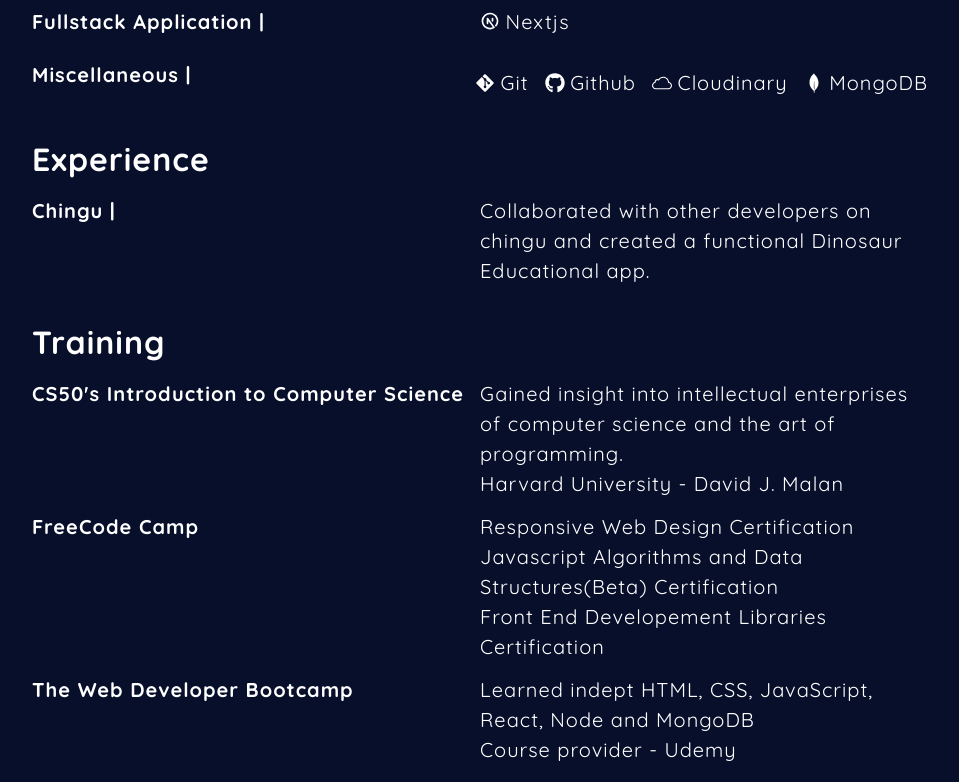
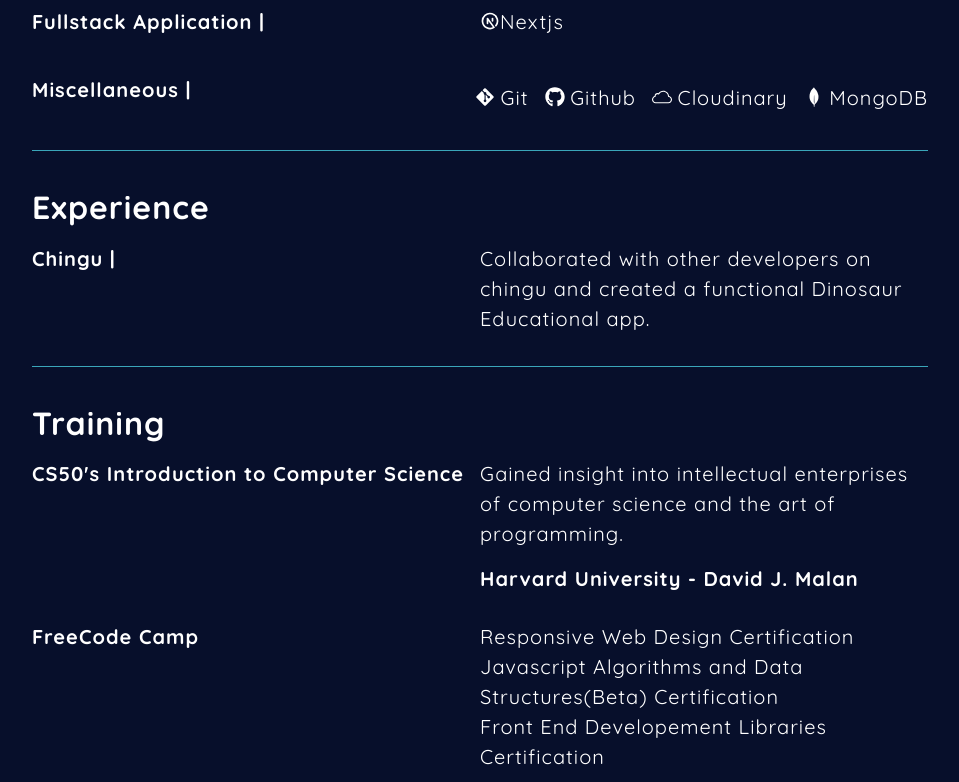
Before and after one commit to jonahunuafe/portfolio-react, a React (Vite) app: page /resume in a window 1280 px wide. Shown: the part 240-1022 px from the top of the page, without its empty margins (160-1119 px from the left). Built offline with nearby package versions, Linux system fonts and the light colour scheme.

Commit message:
more styling

```diff
--- a/src/components/Resume/Resume.jsx
+++ b/src/components/Resume/Resume.jsx
@@ -35,7 +35,7 @@ function MyResume() {
             </div>
         </header>
         <div className={classes.resume}>
-            <div className={classes.leftSide}>
+
                 <div className={classes.skills}>
                     <h1>Skills</h1>
                     <div className={classes.expanded}>
@@ -81,8 +81,8 @@ function MyResume() {
                         <h3>CS50's Introduction to Computer Science</h3>
                         <p>
                             Gained insight into intellectual enterprises of computer science and
-                            the art of programming.
-                            <br />Harvard University - David J. Malan
+                            the art of programming. <br />
+                            <span>Harvard University - David J. Malan</span>
                         </p>
                     </div>
                     <div className={classes.expanded}>
@@ -97,14 +97,15 @@ function MyResume() {
                         <h3>The Web Developer Bootcamp</h3>
                         <p>
                             Learned indept HTML, CSS, JavaScript, React, Node and MongoDB <br />
-                            Course provider - Udemy
+                            <span>Course provider - Udemy</span>
                         </p>
                     </div>
                     <div className={classes.expanded}>
                         <h3>React - The Complete Guide</h3>
                         <p>
                             Deep dived into learning React, Hooks, Redux, React Router and Next.js
-                            <br /> Course provider - Udemy
+                            <br />
+                            <span>Course provider - Udemy</span>
                         </p>
                     </div>
                 </div>
@@ -117,8 +118,8 @@ function MyResume() {
                         <Link to="https://github.com/jonahunuafe"> Github page.</Link>
                     </p>
                 </div>
-            </div>
-            <div className={classes.rightSide}>
+
+
                 <div className={classes.education}>
                     <h1>Education</h1>
                     <div className={classes.expanded}>
@@ -159,7 +160,7 @@ function MyResume() {
                     </p>
                 </div>
             </div>
-        </div>
+
     </>
   )
 }
--- a/src/components/Resume/Resume.module.css
+++ b/src/components/Resume/Resume.module.css
@@ -71,22 +71,37 @@
     margin-bottom: 0.3rem;
 }
 
-/* .mainSkills {
-    display: flex;
-    flex-direction: column;
-} */
-
 .spanContainer {
     display: grid;
     grid-template-columns: repeat(2, 1fr);
     gap: 1rem;
 }
 
-.spanContainer span, .nextjs {
+.spanContainer span {
     display: flex;
     align-items: center;
     gap: 0.35rem;
     margin: auto;
+}
+
+.nextjs {
+    display: flex;
+    align-items: center;
+    justify-content: center;
+}
+
+.skills, .experience {
+    border-bottom: 1px solid #3AA6B9;
+    padding-bottom: 2rem;
+}
+
+.expanded p span {
+    font-weight: 600;
+    line-height: 3;
+}
+
+.expanded:nth-child(3) {
+    margin-bottom: 0.9rem;
 }
 
 
@@ -117,16 +132,6 @@
         margin-bottom: 1.5rem;
     }
 
-    /* .skills {
-        display: flex;
-        flex-direction: column;
-        gap: 3rem;
-    } */
-
-    /* .skills h3 {
-        margin-bottom: 0rem;
-    } */
-
     .spanContainer {
         display: flex;
     }
@@ -136,7 +141,7 @@
         align-items: center;
     }
 
-    /* .nextjs {
-        margin: 0rem;
-    } */
+    .nextjs {
+        justify-content: flex-start;
+    }
 }
```
